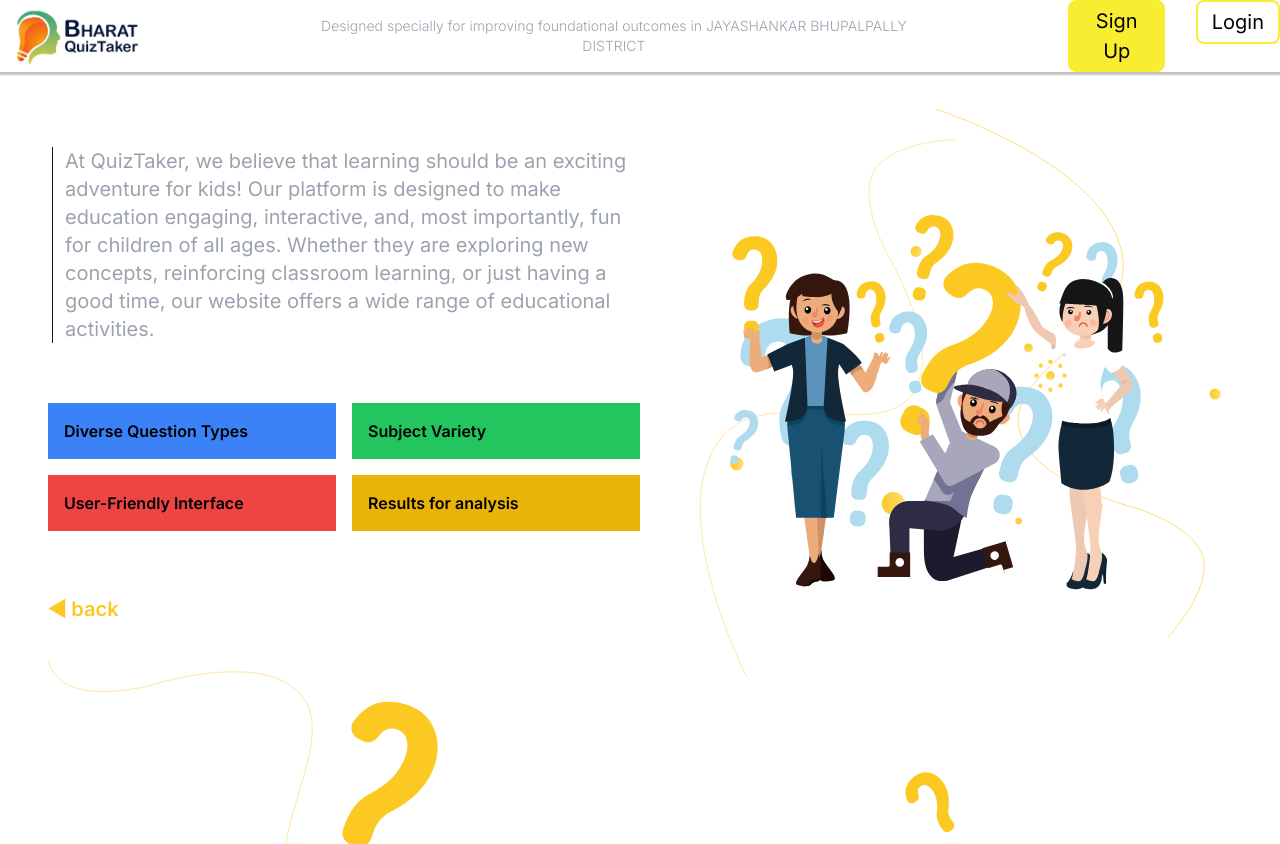
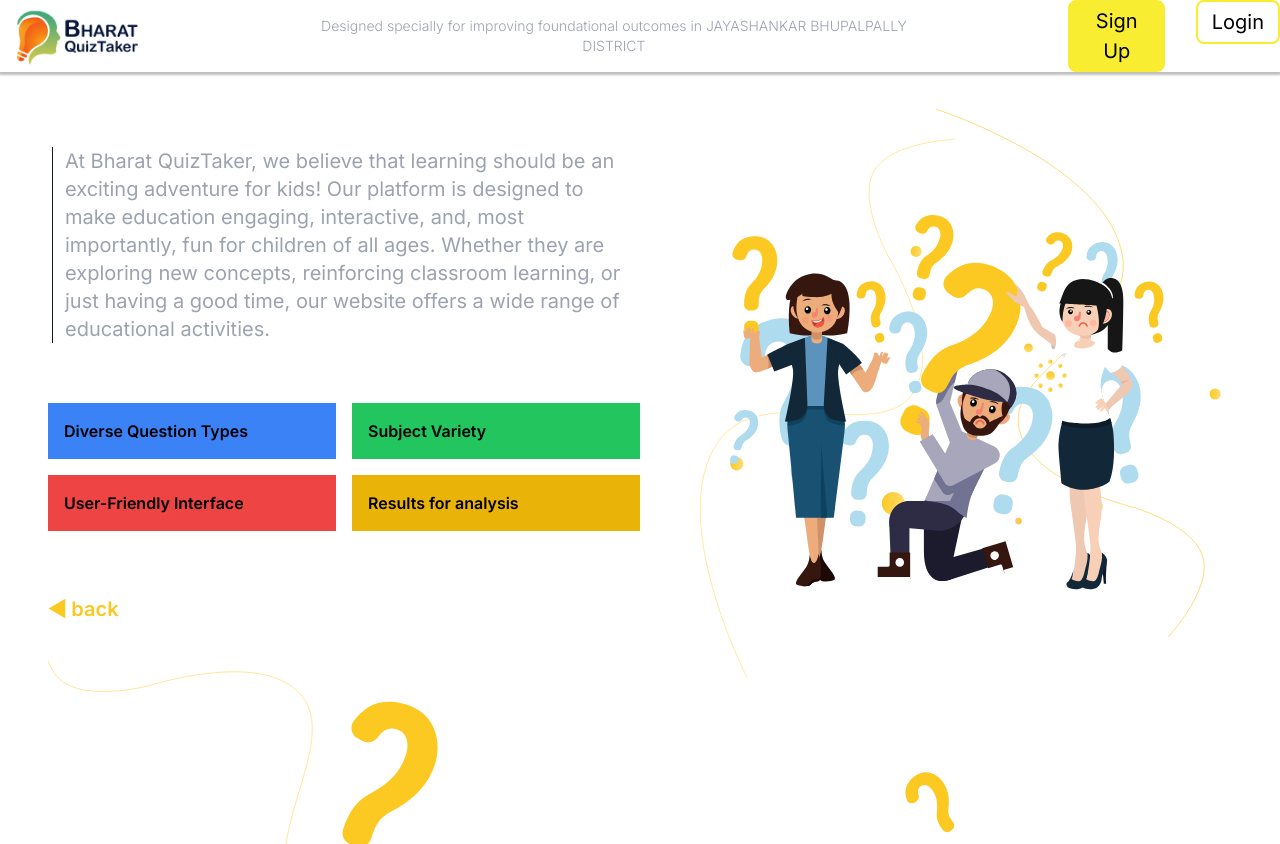
Before and after one commit to GovTeam/quiz-app-next, a Next.js app: page /about in a window 1280 px wide. Built offline with nearby package versions, Linux system fonts and the light colour scheme; no server answers.

Commit message:
updated name

```diff
--- a/src/app/about/page.js
+++ b/src/app/about/page.js
@@ -7,7 +7,7 @@ export default function Home() {
                 <img className=" absolute top-0 pointer-events-none hidden lg:block" src="./HeroImg.svg" />
                 <div className=" w-full lg:w-1/2">
                     <h2 className={" text-xl font-normal text-gray-400 border-l-[1px] ml-[4px] px-3 mb-[60px] border-gray-900 "}>
-                        At QuizTaker, we believe that learning should be an exciting adventure for kids! Our platform is designed to make education engaging, interactive, and, most importantly, fun for children of all ages. Whether they are exploring new concepts, reinforcing classroom learning, or just having a good time, our website offers a wide range of educational activities.
+                        At Bharat QuizTaker, we believe that learning should be an exciting adventure for kids! Our platform is designed to make education engaging, interactive, and, most importantly, fun for children of all ages. Whether they are exploring new concepts, reinforcing classroom learning, or just having a good time, our website offers a wide range of educational activities.
                     </h2>
                     <div class="grid grid-cols-2 gap-4">
                         <div class="bg-blue-500 p-4 font-semibold">
```
